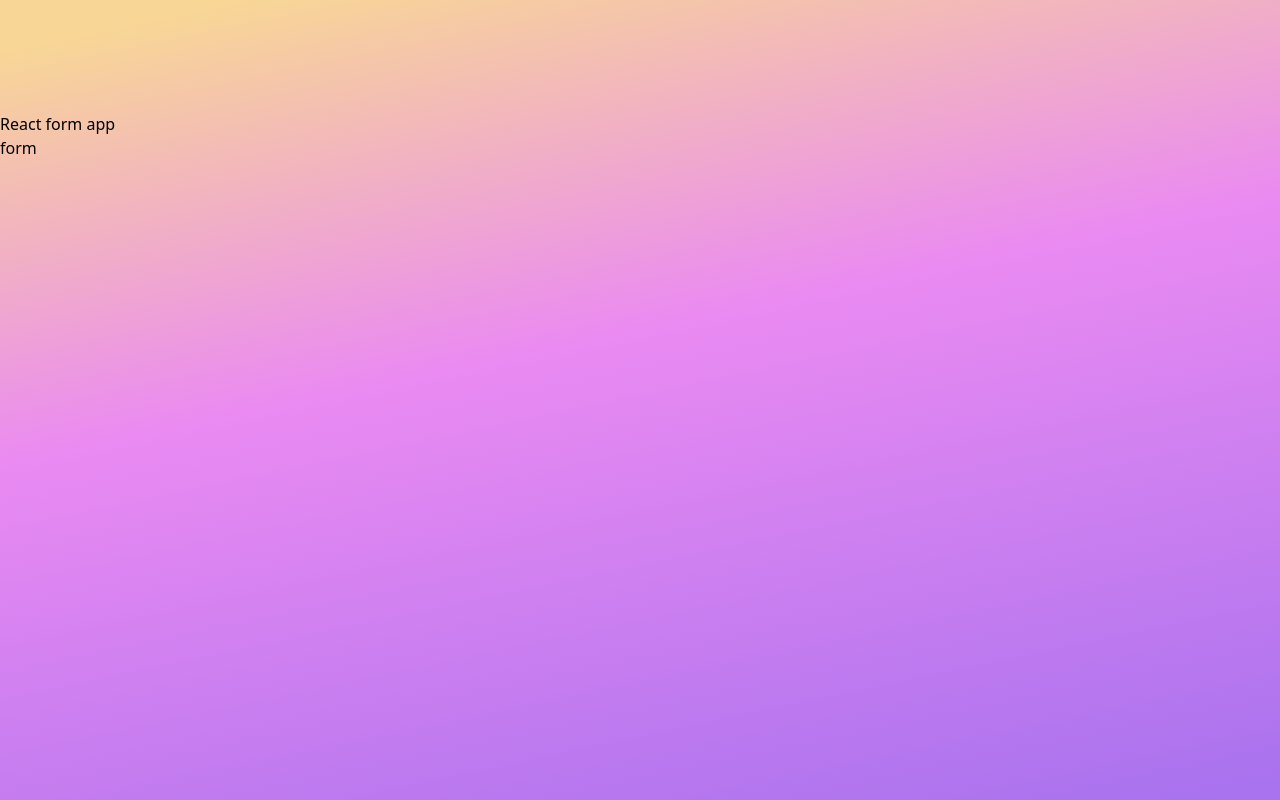
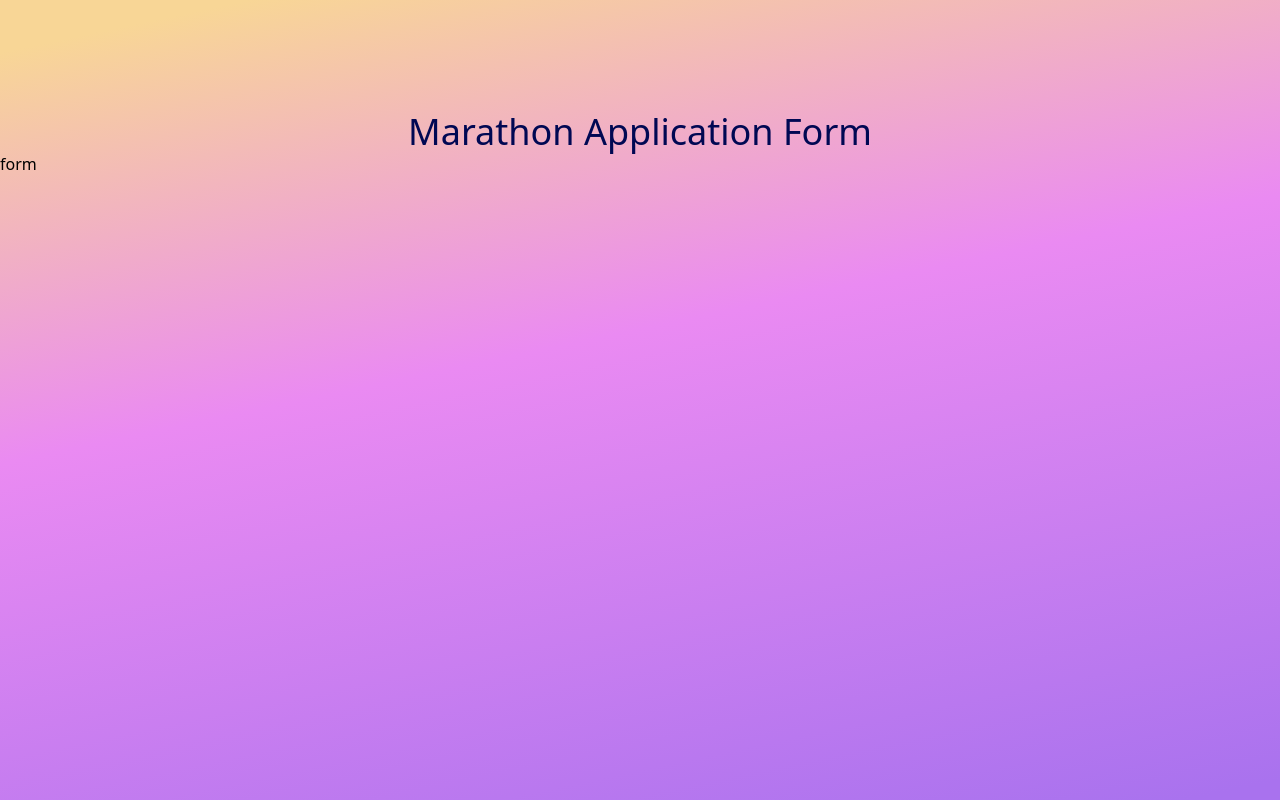
Before and after one commit to JayCodeGitHub/react-form-app, a React (Create React App) app: page / in a window 1280 px wide. Built offline with nearby package versions, Linux system fonts and the light colour scheme.

Commit message:
Styled header

```diff
--- a/src/components/header.tsx
+++ b/src/components/header.tsx
@@ -3,7 +3,10 @@ import React from "react";
 function Header() {
   return (
     <header>
-      <h1>React form app</h1>
+      <h1 className="text-[#000853] text-4xl text-center">
+        Marathon <br className="md:hidden" />
+        Application Form
+      </h1>
     </header>
   );
 }
```
